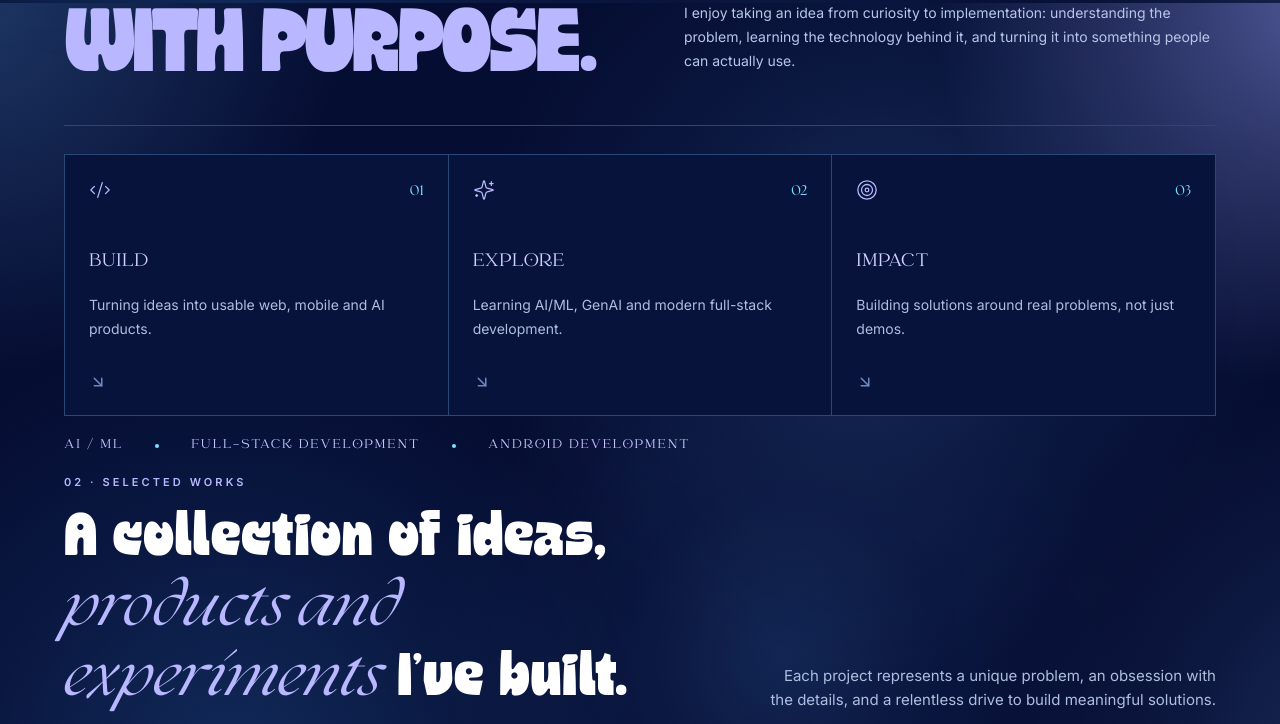
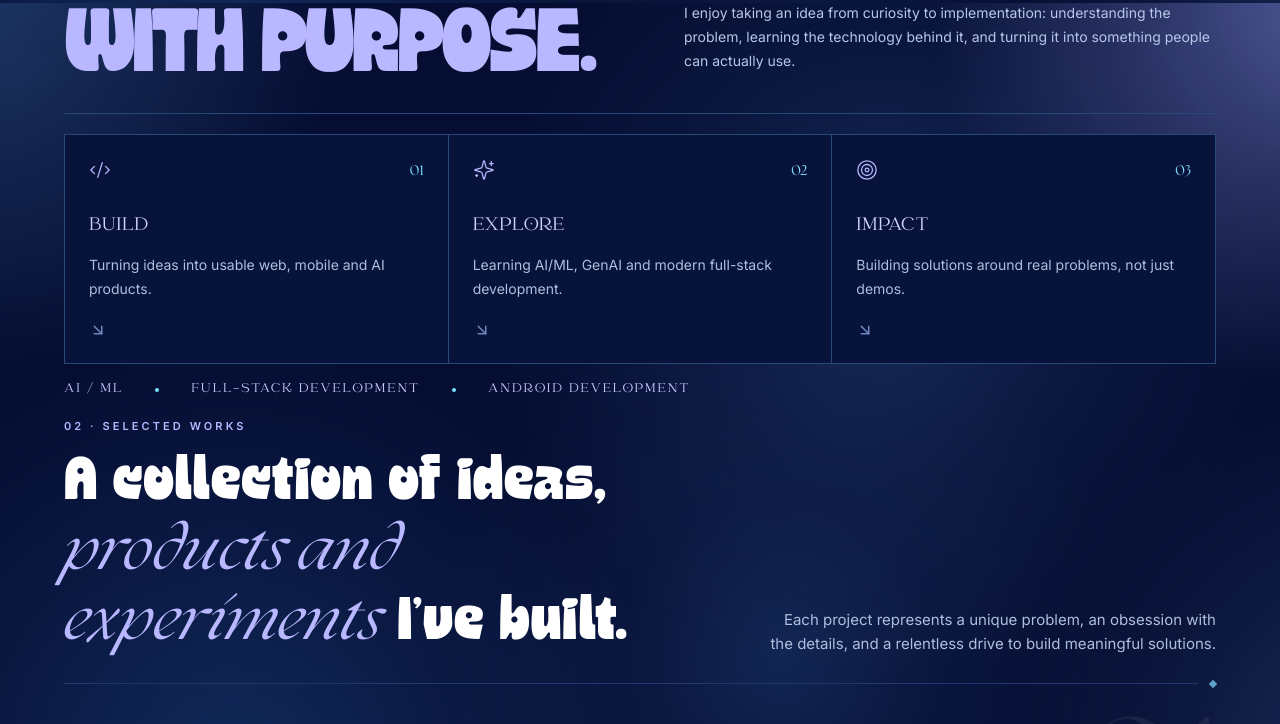
Before and after one commit to trisha29807-del/Portfolio-Trisha, a React (Vite) app: page / in a window 1280 px wide. Shown: the part 1671-2395 px from the top of the page. Built offline with nearby package versions, Linux system fonts and the light colour scheme; the HTML template or start-up script is replaced by a standard one.

Commit message:
Tighten portfolio section rhythm and reduce dead space

```diff
--- a/src/components/About/AboutSection.tsx
+++ b/src/components/About/AboutSection.tsx
@@ -47,9 +47,9 @@ export function AboutSection() {
           </motion.div>
         </div>
 
-        <motion.div initial="hidden" whileInView="show" viewport={{ once: true, margin: "-10% 0px" }} variants={fadeUp} className="mt-10 h-px bg-[#294777]" />
+        <motion.div initial="hidden" whileInView="show" viewport={{ once: true, margin: "-10% 0px" }} variants={fadeUp} className="mt-7 h-px bg-[#294777]" />
 
-        <div className="mt-7 grid gap-px overflow-hidden border border-[#294777] bg-[#294777] md:grid-cols-3">
+        <div className="mt-5 grid gap-px overflow-hidden border border-[#294777] bg-[#294777] md:grid-cols-3">
           {focus.map(({ icon: Icon, label, text }, i) => (
             <motion.article
               key={label}
@@ -58,20 +58,20 @@ export function AboutSection() {
               custom={0.08 * i}
               viewport={{ once: true, margin: "-10% 0px" }}
               variants={fadeUp}
-              className="group bg-[#07133A] p-5 transition-colors duration-300 hover:bg-[#0A1B4B] sm:p-6"
+              className="group bg-[#07133A] p-4 transition-colors duration-300 hover:bg-[#0A1B4B] sm:p-6"
             >
               <div className="flex items-center justify-between">
                 <Icon size={22} strokeWidth={1.4} className="text-[#B9B7FF]" />
                 <span className="font-seasons text-sm text-[#7FDFFF]">0{i + 1}</span>
               </div>
-              <h3 className="mt-12 font-mager text-xl tracking-wide text-[#D2D0FF]">{label}</h3>
-              <p className="mt-4 text-sm leading-6 text-[#AEBEDE]">{text}</p>
-              <ArrowDownRight size={18} className="mt-8 text-[#6F88C0] transition-transform duration-300 group-hover:translate-x-1 group-hover:translate-y-1" />
+              <h3 className="mt-8 font-mager text-xl tracking-wide text-[#D2D0FF]">{label}</h3>
+              <p className="mt-3 text-sm leading-6 text-[#AEBEDE]">{text}</p>
+              <ArrowDownRight size={18} className="mt-5 text-[#6F88C0] transition-transform duration-300 group-hover:translate-x-1 group-hover:translate-y-1" />
             </motion.article>
           ))}
         </div>
 
-        <motion.div initial="hidden" whileInView="show" viewport={{ once: true }} variants={fadeUp} className="mt-5 flex flex-wrap items-center gap-x-8 gap-y-3">
+        <motion.div initial="hidden" whileInView="show" viewport={{ once: true }} variants={fadeUp} className="mt-4 flex flex-wrap items-center gap-x-8 gap-y-3">
           <span className="font-mager text-sm tracking-[0.14em] text-[#C9C8FF]">AI / ML</span>
           <span className="h-1 w-1 rounded-full bg-[#7FDFFF]" />
           <span className="font-mager text-sm tracking-[0.14em] text-[#C9C8FF]">FULL-STACK DEVELOPMENT</span>
```
